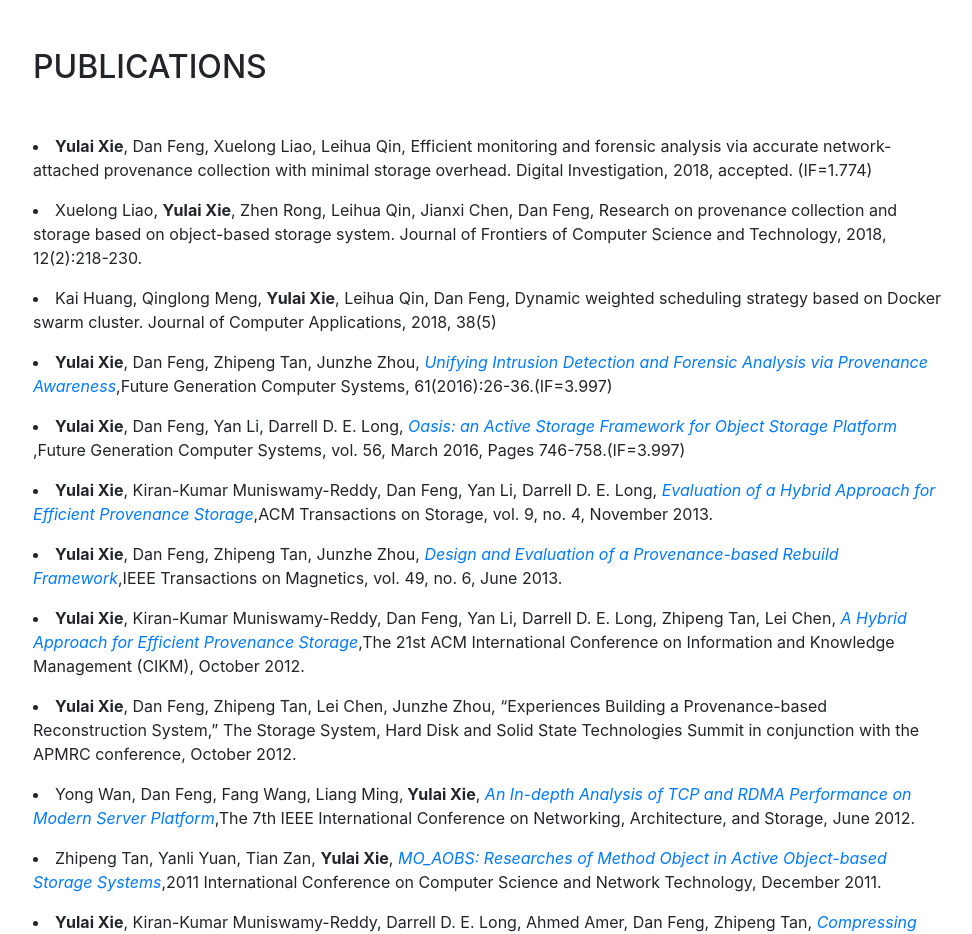
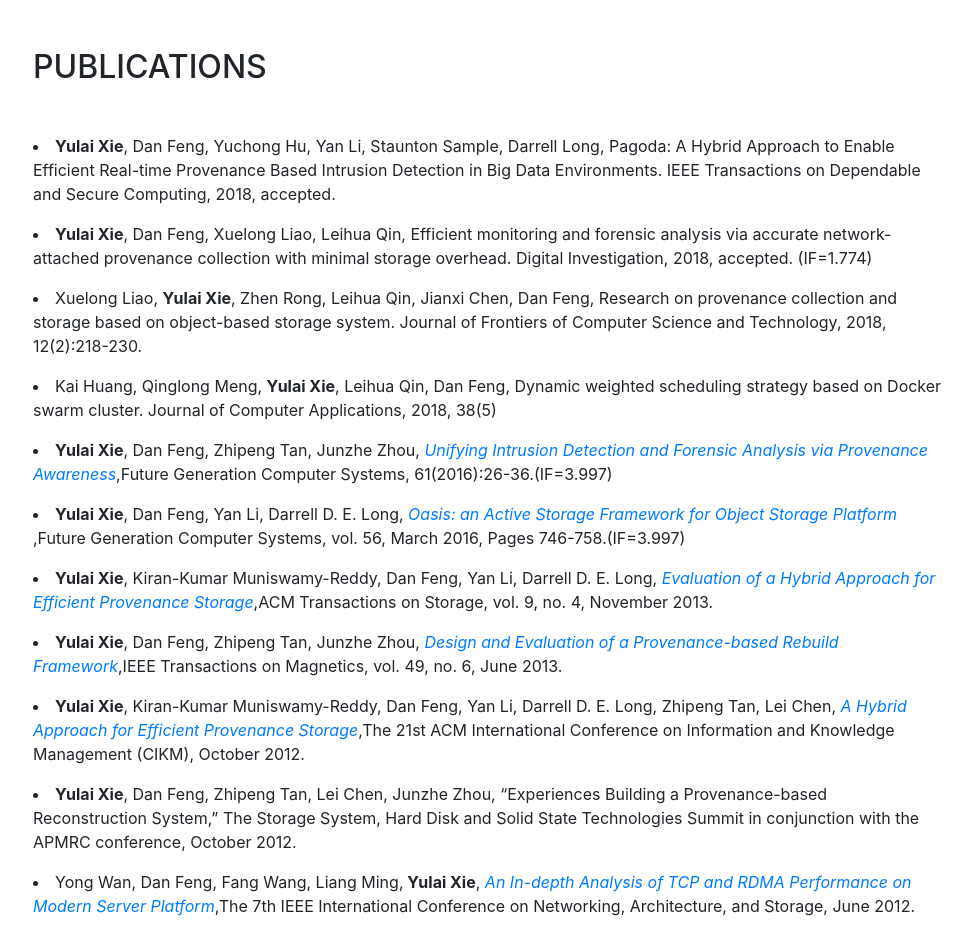
Before and after one commit to yulaixie/yulaixie.github.io, a website with bundled scripts: page index.html in a window 1280 px wide. Shown: the part 800-1734 px from the top of the page, without its empty margins (287-1259 px from the left). Built offline with nearby package versions, Linux system fonts and the light colour scheme; a web font is replaced by a local one.

Commit message:
Add files via upload

```diff
--- a/index.html
+++ b/index.html
@@ -90,7 +90,11 @@
             <div class="resume-item d-flex flex-column flex-md-row mb-5">
               <div class="resume-content mr-auto">
 
-               <li><strong>Yulai Xie</strong>, Dan Feng,  Xuelong Liao, Leihua Qin, Efficient monitoring and forensic analysis via accurate network-attached
+               <li><strong>Yulai Xie</strong>, Dan Feng,  Yuchong Hu, Yan Li, Staunton Sample, Darrell Long, Pagoda: A Hybrid Approach to Enable Efficient
+Real-time Provenance Based Intrusion Detection in Big Data Environments. IEEE Transactions on Dependable and Secure Computing, 2018, accepted.
+                </p>
+              </li>
+<li><strong>Yulai Xie</strong>, Dan Feng,  Xuelong Liao, Leihua Qin, Efficient monitoring and forensic analysis via accurate network-attached
 provenance collection with minimal storage overhead. Digital Investigation, 2018, accepted. (IF=1.774)
                 </p>
               </li>
```
